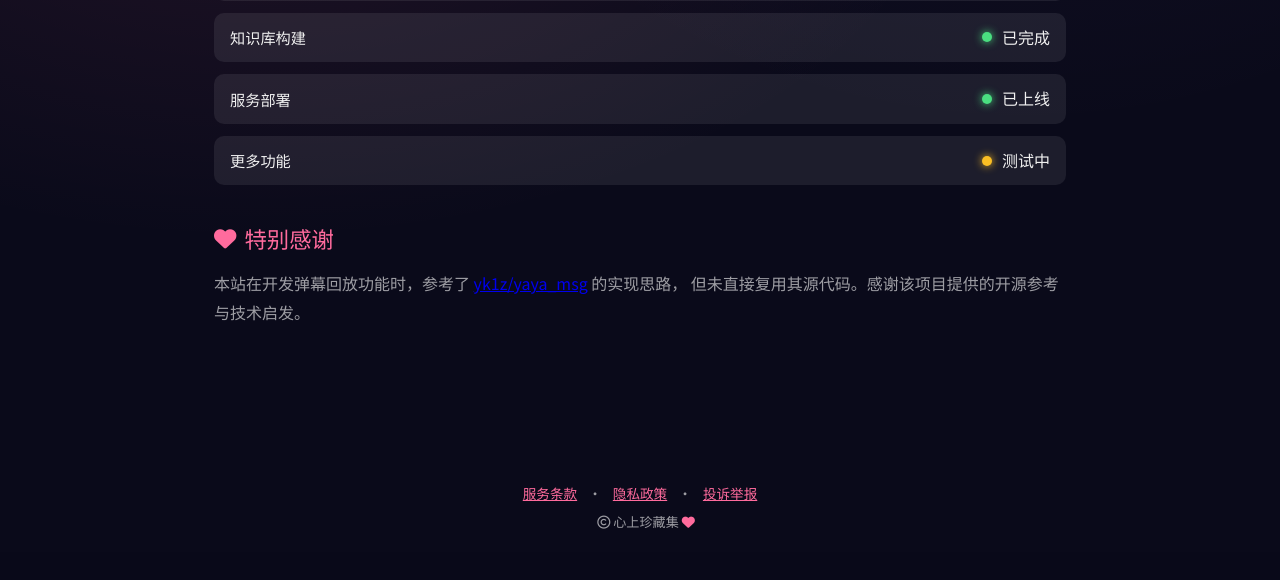
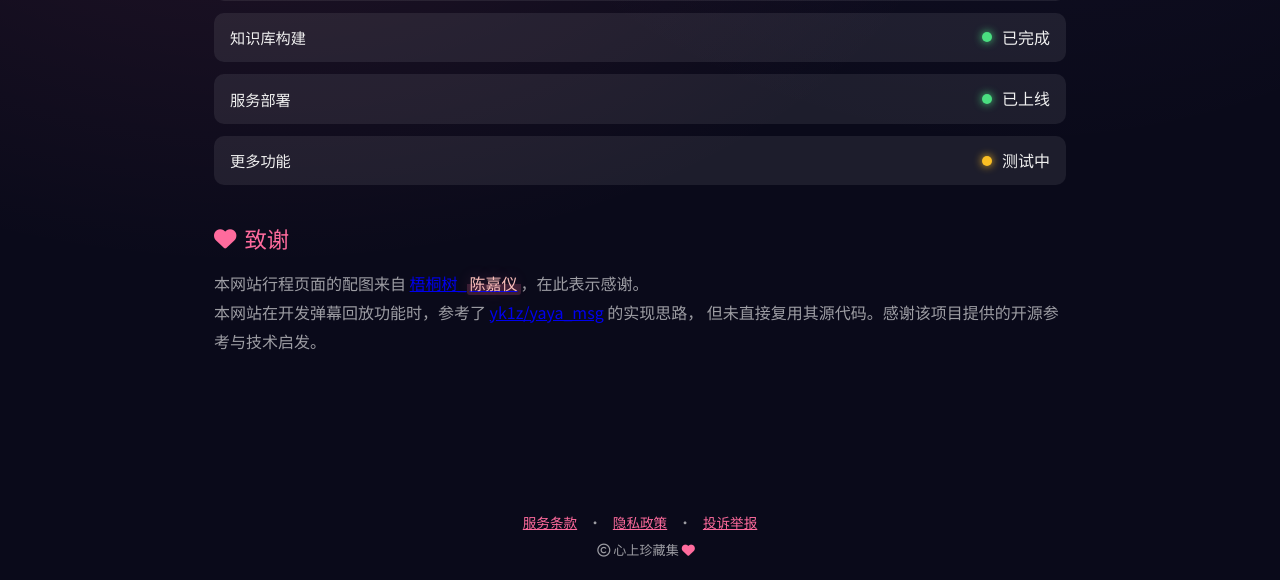
Before and after one commit to MINGG2333/snh48_web, a FastAPI app: page /about in a window 1280 px wide. Shown: the part 814-1394 px from the top of the page. Before the commit the page ends 1343 px from the top, so only its background shows below. Run offline with FastAPI, Linux system fonts and the light colour scheme; data that the repository does not hold is empty.

Commit message:
feat: add image credit and improve timeline image display
- Add acknowledgment for timeline page images from Weibo user 梧桐树_陈嘉仪
- Adjust timeline card image vertical alignment to center 20%
- Increase timeline modal gallery image height from 160px to 220px for better visual proportion

```diff
--- a/website/templates/about.html
+++ b/website/templates/about.html
@@ -107,9 +107,12 @@
         </section>
 
         <section class="about-section">
-            <h2><i class="fas fa-heart"></i> 特别感谢</h2>
+            <h2><i class="fas fa-heart"></i> 致谢</h2>
             <p>
-                本站在开发弹幕回放功能时，参考了 <a href="https://github.com/yk1z/yaya_msg" target="_blank" rel="noopener noreferrer">yk1z/yaya_msg</a> 的实现思路，
+                本网站行程页面的配图来自 <a href="https://weibo.com/9023018803" target="_blank" rel="noopener noreferrer">梧桐树_陈嘉仪</a>，在此表示感谢。
+            </p>
+            <p>
+                本网站在开发弹幕回放功能时，参考了 <a href="https://github.com/yk1z/yaya_msg" target="_blank" rel="noopener noreferrer">yk1z/yaya_msg</a> 的实现思路，
                 但未直接复用其源代码。感谢该项目提供的开源参考与技术启发。
             </p>
         </section>
--- a/website/templates/timeline.html
+++ b/website/templates/timeline.html
@@ -275,6 +275,7 @@
   width: 100%;
   height: 80px;
   object-fit: cover;
+  object-position: center 20%;
   display: block;
   background: linear-gradient(135deg, rgba(255, 107, 157, 0.1), rgba(192, 132, 252, 0.1));
 }
@@ -808,7 +809,7 @@
 .timeline-modal-gallery img {
   flex: 0 0 auto;
   width: 240px;
-  height: 160px;
+  height: 220px;
   object-fit: cover;
   border-radius: 8px;
   scroll-snap-align: start;
```
